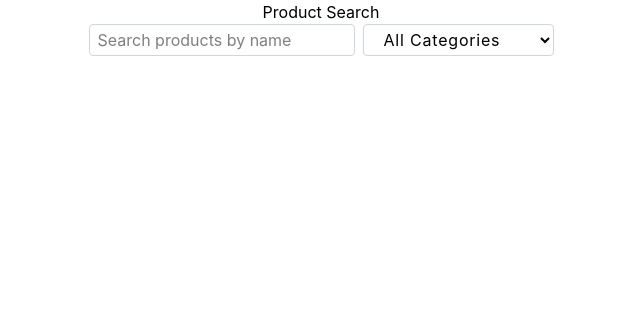
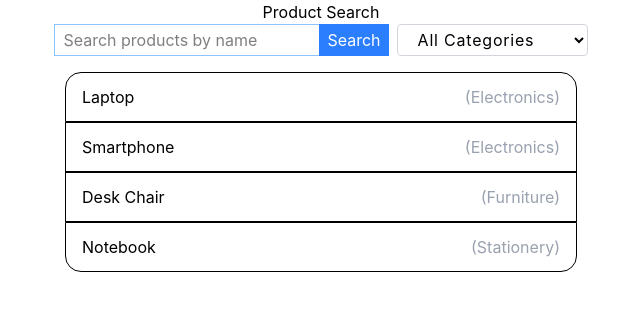
Before and after one commit to 5no0p/product-search-vue, a Vue app: page / in a window 1280 px wide. Shown: the top 310 px of the page, without its empty margins (319-959 px from the left). Built offline with nearby package versions, Linux system fonts and the light colour scheme.

Commit message:
feat: Make the product list
fix: Use the v-bind in the select value

```diff
--- a/src/App.vue
+++ b/src/App.vue
@@ -48,11 +48,29 @@ const uniqueCategoryProducts = computed(() => {
   <div class="app-container flex flex-col items-center justify-center">
     <h1>Product Search</h1>
     <div class="search-filter flex gap-2">
-      <input v-model="searchQuery" placeholder="Search products by name" class="border border-gray-300 rounded px-2 focus:outline-none focus:ring-2 focus:ring-blue-500"/>
+      <div class="search-bar flex">
+        <input v-model="searchQuery" placeholder="Search products by name" class="border border-r-0 border-blue-300  px-2 focus:outline-none focus:ring-2 focus:ring-blue-500"/>
+        <button class="bg-blue-500 text-white px-2">Search</button>
+      </div>
       <select v-model="categorySelected" class="block w-full border py-1 px-4 pe-9 border-gray-300 focus:outline-none focus:ring-2 focus:ring-blue-500 rounded tracking-wider">
         <option value="">All Categories</option>
-        <option v-for="product in uniqueCategoryProducts" value="product.category">{{ product.category }}</option>
+        <option v-for="product in uniqueCategoryProducts" :value="product.category">{{ product.category }}</option>
       </select>
+    </div>
+    <div class="products-list w-full mt-4">
+      <ul class="flex flex-col mx-96">
+        <li v-for="product in filteredProducts" :key="product.name"
+        class="inline-flex gap-x-2 py-3 px-4  border first:rounded-t-2xl last:rounded-b-2xl">
+        <div class="flex justify-between items-center w-full">
+          <span>
+              {{ product.name }}
+            </span>
+            <span class="text-gray-400">
+              ({{ product.category }})
+            </span>
+        </div>
+        </li>
+      </ul>
     </div>
   </div>
 </template>
```
